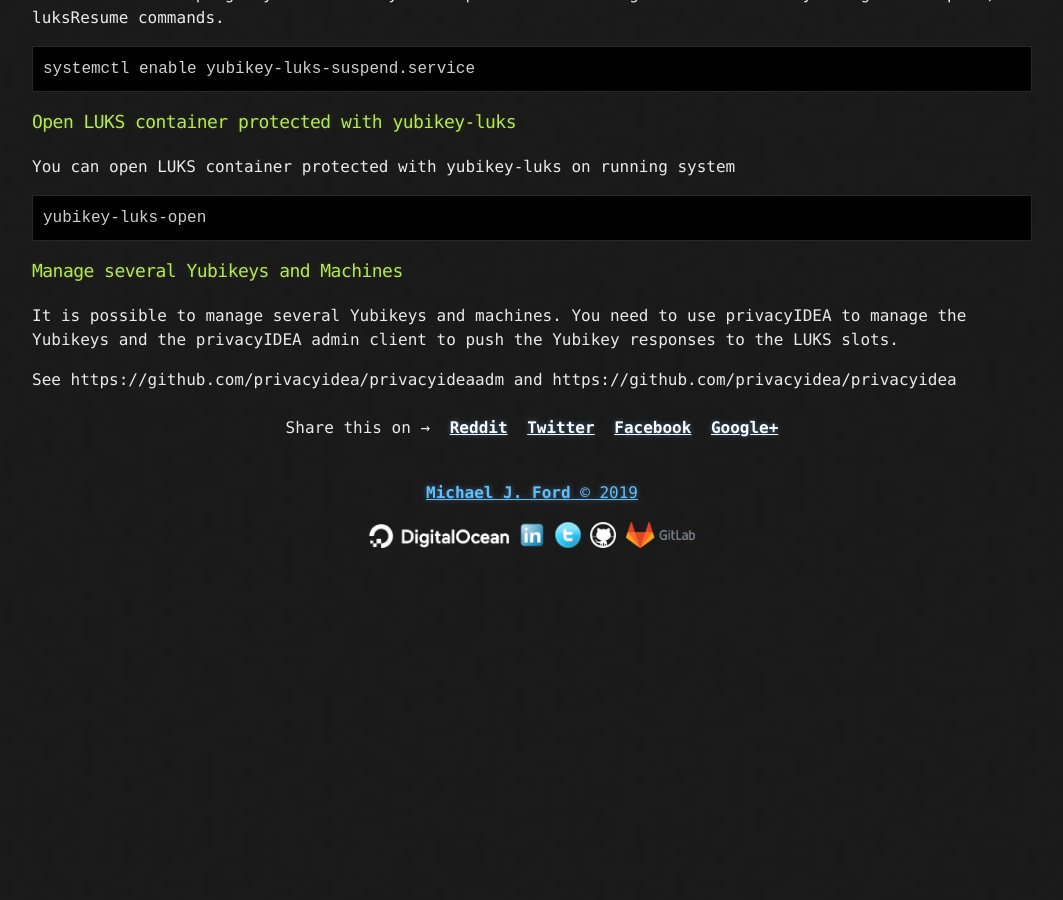
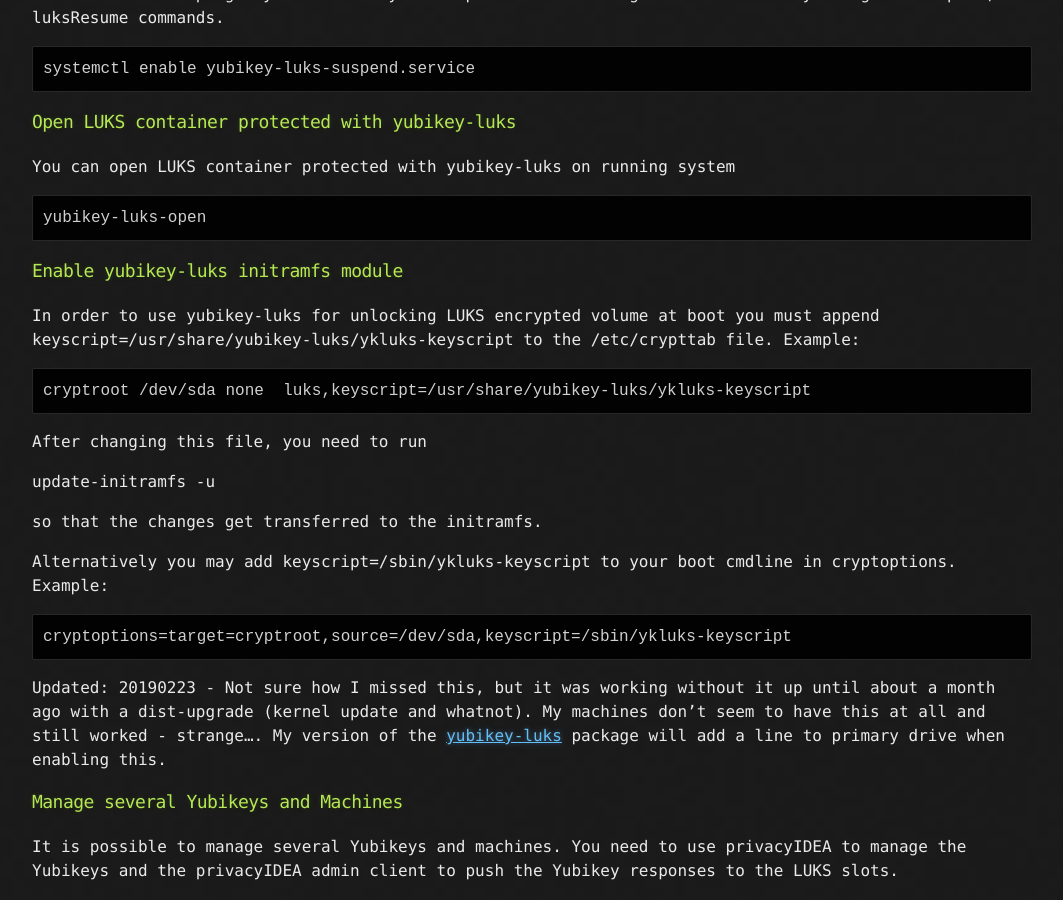
Before and after one commit to slashetc-us/slashetc-us.github.io, a Jekyll site: the page built from _posts/2018-10-23-yubikey-full-disk-encryption-with-luks.md, in a window 1280 px wide and 900 px high, scrolled down 1843 px. Shown: the whole window, without its empty margins (108-1171 px from the left). Built offline with Jekyll 4.4.1, drawn with Linux system fonts in a browser that asks for light colours; comment, search, counter and statistics services are not loaded; before the commit the page ends 2411 px from its top, so only the background shows below that.

Commit message:
adding missed information

```diff
--- a/_posts/2018-10-23-yubikey-full-disk-encryption-with-luks.md
+++ b/_posts/2018-10-23-yubikey-full-disk-encryption-with-luks.md
@@ -95,6 +95,24 @@ You can open LUKS container protected with yubikey-luks on running system
 
     yubikey-luks-open
 
+### Enable yubikey-luks initramfs module
+
+In order to use yubikey-luks for unlocking LUKS encrypted volume at boot you must append keyscript=/usr/share/yubikey-luks/ykluks-keyscript to the /etc/crypttab file. Example:
+
+	cryptroot /dev/sda none  luks,keyscript=/usr/share/yubikey-luks/ykluks-keyscript
+
+After changing this file, you need to run
+
+  update-initramfs -u
+
+so that the changes get transferred to the initramfs.
+
+Alternatively you may add keyscript=/sbin/ykluks-keyscript to your boot cmdline in cryptoptions. Example:
+
+	cryptoptions=target=cryptroot,source=/dev/sda,keyscript=/sbin/ykluks-keyscript
+
+Updated: 20190223 - Not sure how I missed this, but it was working without it up until about a month ago with a dist-upgrade (kernel update and whatnot). My machines don't seem to have this at all and still worked - strange.... My version of the [yubikey-luks](https://github.com/finlstrm/yubikey-luks) package will add a line to primary drive when enabling this.
+
 ### Manage several Yubikeys and Machines
 
 It is possible to manage several Yubikeys and machines. You need to use privacyIDEA to manage the Yubikeys and the privacyIDEA admin client to push the Yubikey responses to the LUKS slots.
```
